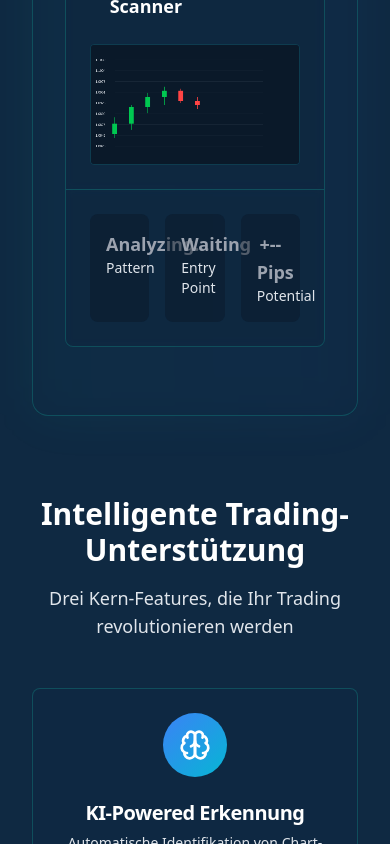
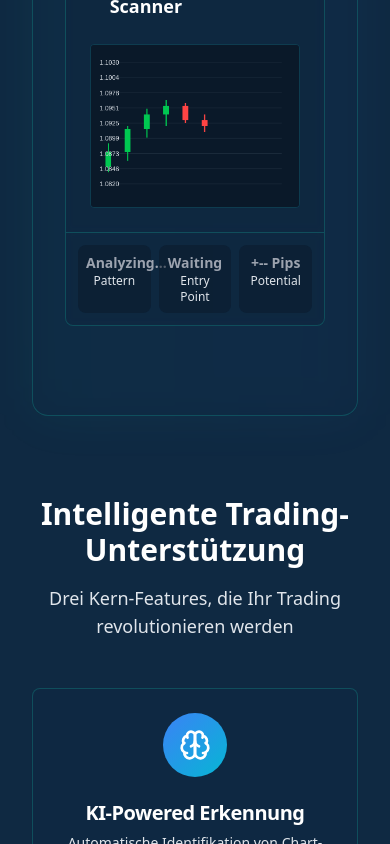
Before and after one commit to M4rcErnst06/stravesta-launch-ahead, a React (Vite) app: page / in a window 390 px wide. Shown: the part 2477-3321 px from the top of the page. Built offline with nearby package versions, Linux system fonts and the light colour scheme.

Commit message:
Optimize animation for mobile view

```diff
--- a/src/components/setup-scanner/TradingChartAnimation.tsx
+++ b/src/components/setup-scanner/TradingChartAnimation.tsx
@@ -93,20 +93,22 @@ const TradingChartAnimation = () => {
     const ctx = canvas.getContext('2d');
     if (!ctx) return;
 
-    // Set canvas size
-    canvas.width = 700;
-    canvas.height = 400;
+    // Set canvas size - responsive
+    const isMobile = window.innerWidth < 768;
+    canvas.width = isMobile ? 360 : 700;
+    canvas.height = isMobile ? 280 : 400;
 
     const drawChart = () => {
       // Clear canvas
       ctx.fillStyle = '#0A1929';
       ctx.fillRect(0, 0, canvas.width, canvas.height);
 
-      // Chart boundaries
-      const chartLeft = 80;
-      const chartRight = canvas.width - 120;
-      const chartTop = 50;
-      const chartBottom = canvas.height - 60;
+      // Chart boundaries - responsive
+      const isMobile = window.innerWidth < 768;
+      const chartLeft = isMobile ? 30 : 80;
+      const chartRight = canvas.width - (isMobile ? 30 : 120);
+      const chartTop = isMobile ? 30 : 50;
+      const chartBottom = canvas.height - (isMobile ? 40 : 60);
       const chartWidth = chartRight - chartLeft;
       const chartHeight = chartBottom - chartTop;
 
@@ -140,7 +142,7 @@ const TradingChartAnimation = () => {
         const highY = priceToY(candle.high);
         const lowY = priceToY(candle.low);
 
-        const candleWidth = 16;
+        const candleWidth = isMobile ? 10 : 16;
         const isGreen = candle.close > candle.open;
 
         // Draw wick
@@ -176,8 +178,8 @@ const TradingChartAnimation = () => {
         ctx.strokeStyle = '#1976D2';
         ctx.lineWidth = 1;
 
-        // Arrow positioned with reduced spacing (removed 1/3)
-        const arrowOffset = 67; // Reduced by 1/3 from 100
+        // Arrow positioned with mobile responsiveness
+        const arrowOffset = isMobile ? 40 : 67;
         ctx.beginPath();
         ctx.moveTo(entryX, entryY + arrowOffset);
         ctx.lineTo(entryX - 5, entryY + arrowOffset + 10);
@@ -190,12 +192,12 @@ const TradingChartAnimation = () => {
         ctx.fill();
         ctx.stroke();
 
-        // Entry label with proper spacing for readability
+        // Entry label with mobile responsive text
         ctx.fillStyle = '#2196F3';
-        ctx.font = 'bold 10px Arial';
-        ctx.fillText('ENTRY', entryX - 15, entryY + arrowOffset + 35);
-        ctx.font = '9px Arial';
-        ctx.fillText(entryPoint.price.toFixed(4), entryX - 15, entryY + arrowOffset + 47);
+        ctx.font = isMobile ? 'bold 8px Arial' : 'bold 10px Arial';
+        ctx.fillText('ENTRY', entryX - (isMobile ? 10 : 15), entryY + arrowOffset + (isMobile ? 25 : 35));
+        ctx.font = isMobile ? '7px Arial' : '9px Arial';
+        ctx.fillText(entryPoint.price.toFixed(4), entryX - (isMobile ? 12 : 15), entryY + arrowOffset + (isMobile ? 35 : 47));
       }
 
       // Draw target point with smaller TradingView-style arrow
@@ -231,12 +233,12 @@ const TradingChartAnimation = () => {
         ctx.stroke();
         ctx.setLineDash([]);
 
-        // Smaller target label
+        // Target label with mobile responsiveness
         ctx.fillStyle = '#4CAF50';
-        ctx.font = 'bold 10px Arial';
-        ctx.fillText('TP', targetX - 8, targetY - 40);
-        ctx.font = '9px Arial';
-        ctx.fillText('+50 PIPS', targetX - 18, targetY - 32);
+        ctx.font = isMobile ? 'bold 8px Arial' : 'bold 10px Arial';
+        ctx.fillText('TP', targetX - (isMobile ? 6 : 8), targetY - (isMobile ? 30 : 40));
+        ctx.font = isMobile ? '7px Arial' : '9px Arial';
+        ctx.fillText('+50 PIPS', targetX - (isMobile ? 14 : 18), targetY - (isMobile ? 24 : 32));
       }
 
       // Price labels
@@ -248,8 +250,8 @@ const TradingChartAnimation = () => {
         ctx.fillText(price.toFixed(4), 15, y + 4);
       }
 
-      // AI analysis box
-      if (aiAnalyzing) {
+      // AI analysis box - mobile responsive
+      if (aiAnalyzing && !isMobile) {
         ctx.fillStyle = 'rgba(23, 230, 200, 0.1)';
         ctx.strokeStyle = '#17E6C8';
         ctx.lineWidth = 2;
@@ -267,8 +269,6 @@ const TradingChartAnimation = () => {
         ctx.fillText('Pattern: Analyzing...', chartRight + 15, chartTop + 180);
         ctx.fillText('Volume: Rising', chartRight + 15, chartTop + 210);
         ctx.fillText('Signal: Strong', chartRight + 15, chartTop + 225);
-
-        // EMA Legend REMOVED
       }
     };
 
@@ -373,25 +373,25 @@ const TradingChartAnimation = () => {
 
       {/* Stats Container - direkt anschließend */}
       <div className="bg-stravesta-navy/80 backdrop-blur-sm rounded-b-lg border-l border-r border-b border-stravesta-teal/20">
-        <div className="p-6">
-          <div className="grid grid-cols-3 gap-4 text-center">
-            <div className="bg-stravesta-dark/50 rounded-lg p-4">
-              <div className={`text-lg font-bold transition-colors ${patternDetected ? 'text-stravesta-teal' : 'text-gray-400'}`}>
+        <div className="p-3 md:p-6">
+          <div className="grid grid-cols-3 gap-2 md:gap-4 text-center">
+            <div className="bg-stravesta-dark/50 rounded-lg p-2 md:p-4">
+              <div className={`text-sm md:text-lg font-bold transition-colors ${patternDetected ? 'text-stravesta-teal' : 'text-gray-400'}`}>
                 {patternDetected ? 'Bullish Flag' : 'Analyzing...'}
               </div>
-              <div className="text-stravesta-lightGray text-sm">Pattern</div>
+              <div className="text-stravesta-lightGray text-xs md:text-sm">Pattern</div>
             </div>
-            <div className="bg-stravesta-dark/50 rounded-lg p-4">
-              <div className={`text-lg font-bold transition-colors ${entryExecuted ? 'text-green-400' : alertTriggered ? 'text-yellow-400' : 'text-gray-400'}`}>
+            <div className="bg-stravesta-dark/50 rounded-lg p-2 md:p-4">
+              <div className={`text-sm md:text-lg font-bold transition-colors ${entryExecuted ? 'text-green-400' : alertTriggered ? 'text-yellow-400' : 'text-gray-400'}`}>
                 {entryExecuted ? '1.0965' : alertTriggered ? 'Ready' : 'Waiting'}
               </div>
-              <div className="text-stravesta-lightGray text-sm">Entry Point</div>
+              <div className="text-stravesta-lightGray text-xs md:text-sm">Entry Point</div>
             </div>
-            <div className="bg-stravesta-dark/50 rounded-lg p-4">
-              <div className={`text-lg font-bold transition-colors ${animationStep >= 10 ? 'text-green-400' : 'text-gray-400'}`}>
+            <div className="bg-stravesta-dark/50 rounded-lg p-2 md:p-4">
+              <div className={`text-sm md:text-lg font-bold transition-colors ${animationStep >= 10 ? 'text-green-400' : 'text-gray-400'}`}>
                 {animationStep >= 10 ? '+50 Pips' : '+-- Pips'}
               </div>
-              <div className="text-stravesta-lightGray text-sm">Potential</div>
+              <div className="text-stravesta-lightGray text-xs md:text-sm">Potential</div>
             </div>
           </div>
         </div>
```
